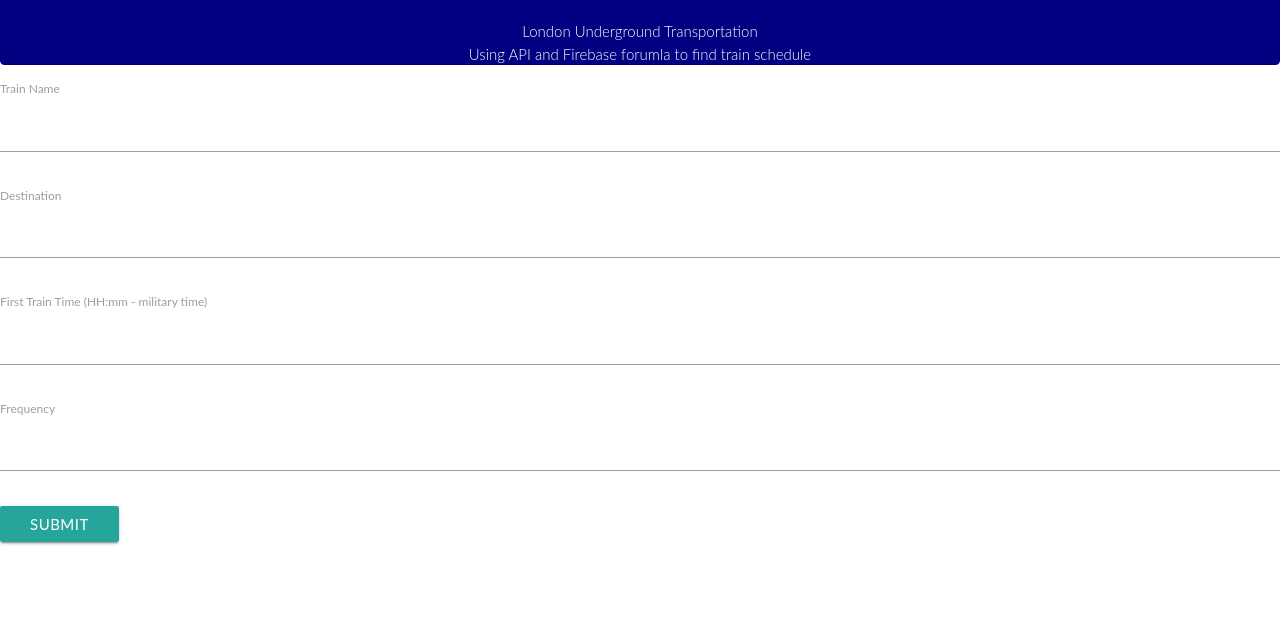
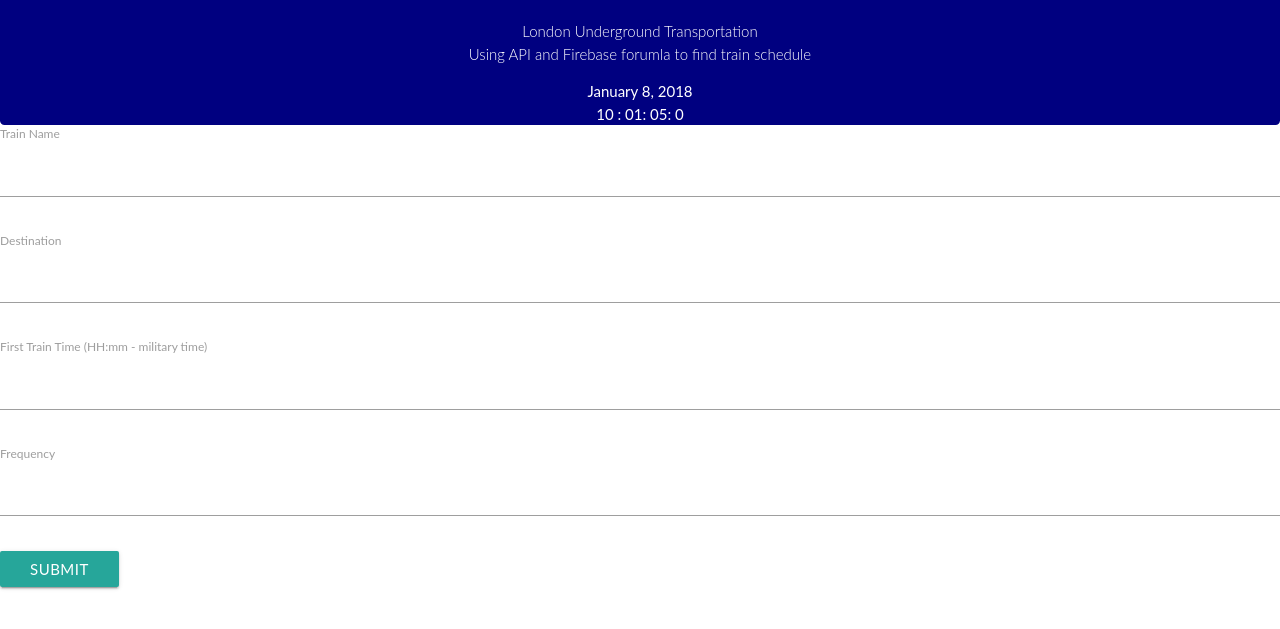
Before and after one commit to WslyStvnChng/train-firebase, a plain HTML site: page index.html in a window 1280 px wide. Shown: the part 71-700 px from the top of the page. Drawn offline with nearby package versions, Linux system fonts and the light colour scheme.

Commit message:
Added Date & Clock

```diff
--- a/assets/javascript/train.js
+++ b/assets/javascript/train.js
@@ -0,0 +1,39 @@
+
+Number.prototype.pad = function(n) {
+  for (var r = this.toString(); r.length < n; r = 0 + r);
+  return r;
+};
+
+function updateClock() {
+  var now = new Date();
+  var milli = now.getMilliseconds(),
+    sec = now.getSeconds(),
+    min = now.getMinutes(),
+    hou = now.getHours(),
+    mo = now.getMonth(),
+    dy = now.getDate(),
+    yr = now.getFullYear();
+  var months = [
+    "January",
+    "February",
+    "March",
+    "April",
+    "May",
+    "June",
+    "July",
+    "August",
+    "September",
+    "October",
+    "November",
+    "December"
+  ];
+  var tags = ["mon", "d", "y", "h", "m", "s", "mi"],
+    corr = [months[mo], dy, yr, hou.pad(2), min.pad(2), sec.pad(2), milli];
+  for (var i = 0; i < tags.length; i++)
+    document.getElementById(tags[i]).firstChild.nodeValue = corr[i];
+}
+
+function initClock() {
+  updateClock();
+  window.setInterval("updateClock()", 1);
+}
--- a/index.html
+++ b/index.html
@@ -20,6 +20,18 @@
         <p class="lead">London Underground Transportation
           <br> Using API and Firebase forumla to find train schedule
         </p>
+        <body onLoad="initClock()">
+          <div id="timedate">
+            <a id="mon">January</a>
+            <a id="d">1</a>,
+            <a id="y">0</a>
+            <br />
+            <a id="h">12</a> :
+            <a id="m">00</a>:
+            <a id="s">00</a>:
+            <a id="mi">000</a>
+          </div>
+        </body>
       </div>
     </div>
     <div class="schedule-container">
```
